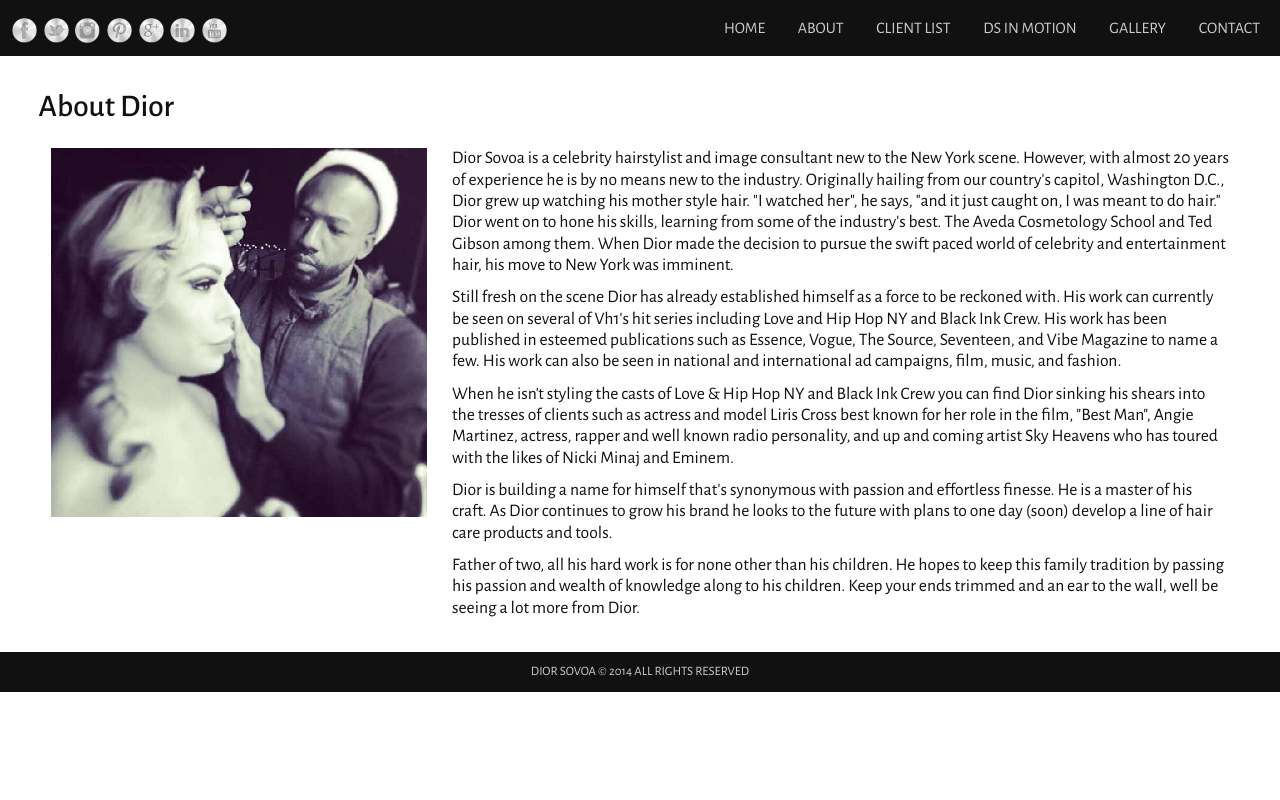
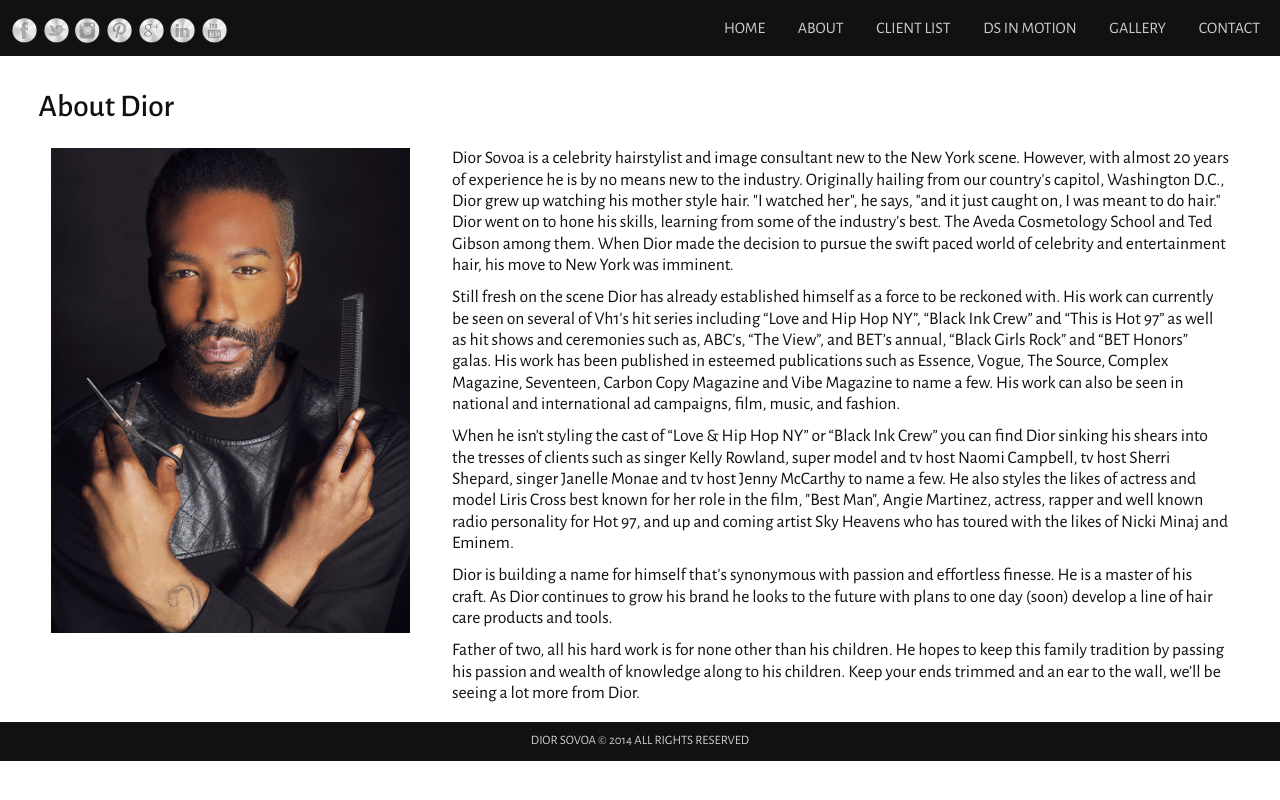
Before and after one commit to skyfaerie/dior-sovoa, a Jekyll site: the page built from about/index.html, in a window 1280 px wide. Shown: the top 800 px of the page. Built offline with Jekyll 4.4.1, drawn with Linux system fonts in a browser that asks for light colours; Markdown is read by kramdown in place of the engine named in the settings.

Commit message:
updated about in in motion pages

```diff
--- a/_sass/app.scss
+++ b/_sass/app.scss
@@ -125,6 +125,10 @@ section {
 
 .portrait {
 	padding-bottom: 15px;
+
+	img {
+		max-height: 485px !important;
+	}
 }
 
 @media(min-width: 768px) {
--- a/about/index.html
+++ b/about/index.html
@@ -7,7 +7,7 @@ title: About
 
 	<h1>About Dior</h1>
 	<div class="portrait">
-		<img src="{{site.baseurl}}/img/about.png">
+		<img src="{{site.baseurl}}/img/about.jpg">
 	</div>
 
 	<div class="bio">
@@ -16,12 +16,11 @@ title: About
 		</p>
 
 		<p>
-			Still fresh on the scene Dior has already established himself as a force to be reckoned with. His work can currently be seen on several of Vh1's hit series including Love and Hip Hop NY and Black Ink Crew. His work has been published in esteemed publications such as Essence, Vogue, The Source, Seventeen, and Vibe Magazine to name a few. His work can also be seen in national and international ad campaigns, film, music, and fashion.
+			Still fresh on the scene Dior has already established himself as a force to be reckoned with. His work can currently be seen on several of Vh1's hit series including “Love and Hip Hop NY”, “Black Ink Crew” and “This is Hot 97” as well as hit shows and ceremonies such as, ABC’s, “The View”, and BET’s annual, “Black Girls Rock” and “BET Honors” galas. His work has been published in esteemed publications such as Essence, Vogue, The Source, Complex Magazine, Seventeen, Carbon Copy Magazine and Vibe Magazine to name a few. His work can also be seen in national and international ad campaigns, film, music, and fashion.
 		</p>
 
 		<p>
-			When he isn't styling the casts of Love & Hip Hop NY and Black Ink Crew you can find Dior sinking his shears into the tresses of clients such as actress and model Liris Cross best known for her role in the film, "Best Man", Angie Martinez, actress, rapper and well known radio personality, and up and coming artist Sky Heavens who has toured with the likes of Nicki Minaj and Eminem.
-
+			When he isn't styling the cast of “Love & Hip Hop NY” or “Black Ink Crew” you can find Dior sinking his shears into the tresses of clients such as singer Kelly Rowland, super model and tv host Naomi Campbell, tv host Sherri Shepard, singer Janelle Monae and tv host Jenny McCarthy to name a few. He also styles the likes of actress and model Liris Cross best known for her role in the film, "Best Man", Angie Martinez, actress, rapper and well known radio personality for Hot 97, and up and coming artist Sky Heavens who has toured with the likes of Nicki Minaj and Eminem.
 		</p>
 
 		<p>
@@ -29,7 +28,7 @@ title: About
 		</p>
 
 		<p>
-			Father of two, all his hard work is for none other than his children. He hopes to keep this family tradition by passing his passion and wealth of knowledge along to his children. Keep your ends trimmed and an ear to the wall, well be seeing a lot more from Dior.
+			Father of two, all his hard work is for none other than his children. He hopes to keep this family tradition by passing his passion and wealth of knowledge along to his children. Keep your ends trimmed and an ear to the wall, we’ll be seeing a lot more from Dior.
 		</p>
 	</div>
 </section>
--- a/css/app.css
+++ b/css/app.css
@@ -465,9 +465,13 @@ section {
 .portrait {
   padding-bottom: 15px;
 }
+/* line 129, ../_sass/app.scss */
+.portrait img {
+  max-height: 485px !important;
+}
 
 @media (min-width: 768px) {
-  /* line 131, ../_sass/app.scss */
+  /* line 135, ../_sass/app.scss */
   .portrait {
     display: inline;
     float: left;
@@ -475,7 +479,7 @@ section {
     margin: 0 1.04167%;
   }
 
-  /* line 135, ../_sass/app.scss */
+  /* line 139, ../_sass/app.scss */
   .bio {
     display: inline;
     float: left;
@@ -484,13 +488,13 @@ section {
   }
 }
 /* masonry */
-/* line 144, ../_sass/app.scss */
+/* line 148, ../_sass/app.scss */
 #container {
   margin: 0 auto;
   padding-left: 40px;
 }
 
-/* line 149, ../_sass/app.scss */
+/* line 153, ../_sass/app.scss */
 .item {
   width: 150px;
   height: 150px;
@@ -498,19 +502,19 @@ section {
   margin-bottom: 50px;
 }
 
-/* line 156, ../_sass/app.scss */
+/* line 160, ../_sass/app.scss */
 #fit-width .masonry {
   margin: 0 auto;
 }
 
 /* filter */
-/* line 162, ../_sass/app.scss */
+/* line 166, ../_sass/app.scss */
 #filter {
   display: none;
   margin-left: 5px;
 }
 
-/* line 168, ../_sass/app.scss */
+/* line 172, ../_sass/app.scss */
 .filter {
   display: inline-block;
   text-align: center;
@@ -519,31 +523,31 @@ section {
   margin-left: 5px;
 }
 
-/* line 182, ../_sass/app.scss */
+/* line 186, ../_sass/app.scss */
 .article {
   padding-bottom: 15px;
 }
-/* line 184, ../_sass/app.scss */
+/* line 188, ../_sass/app.scss */
 .article a {
   display: block;
   padding-bottom: 5px;
 }
 
-/* line 192, ../_sass/app.scss */
+/* line 196, ../_sass/app.scss */
 .art-logo {
   vertical-align: middle;
 }
 
 /* masonry */
 /* masonry */
-/* line 203, ../_sass/app.scss */
+/* line 207, ../_sass/app.scss */
 #gallery {
   margin: 0 auto;
   margin-bottom: 10px;
   padding-left: 40px;
 }
 
-/* line 210, ../_sass/app.scss */
+/* line 214, ../_sass/app.scss */
 .picture {
   width: 150px;
   height: 150px;
@@ -551,19 +555,19 @@ section {
   margin-bottom: 50px;
 }
 
-/* line 217, ../_sass/app.scss */
+/* line 221, ../_sass/app.scss */
 #fit-width .masonry {
   margin: 0 auto;
 }
 
 /* filter */
-/* line 223, ../_sass/app.scss */
+/* line 227, ../_sass/app.scss */
 #filter {
   display: none;
   margin-left: 5px;
 }
 
-/* line 229, ../_sass/app.scss */
+/* line 233, ../_sass/app.scss */
 .filter {
   display: inline-block;
   text-align: center;
@@ -572,7 +576,7 @@ section {
   margin-left: 5px;
 }
 
-/* line 240, ../_sass/app.scss */
+/* line 244, ../_sass/app.scss */
 .details, .form-wrap {
   display: inline;
   float: left;
@@ -580,12 +584,12 @@ section {
   margin: 0 1.04167%;
 }
 
-/* line 244, ../_sass/app.scss */
+/* line 248, ../_sass/app.scss */
 .details {
   padding-bottom: 15px;
 }
 
-/* line 248, ../_sass/app.scss */
+/* line 252, ../_sass/app.scss */
 form {
   padding: 10px 15px;
   max-width: 100%;
@@ -593,29 +597,29 @@ form {
   margin-bottom: 10px;
 }
 
-/* line 255, ../_sass/app.scss */
+/* line 259, ../_sass/app.scss */
 .field-row {
   margin: 10px 0px;
 }
-/* line 258, ../_sass/app.scss */
+/* line 262, ../_sass/app.scss */
 .field-row label {
   display: inline-block;
   padding-top: 8px;
   width: 100%;
 }
-/* line 264, ../_sass/app.scss */
+/* line 268, ../_sass/app.scss */
 .field-row input, .field-row textarea {
   width: 98%;
   padding: 10px 5px;
   margin-left: 2px;
 }
-/* line 270, ../_sass/app.scss */
+/* line 274, ../_sass/app.scss */
 .field-row textarea {
   min-height: 150px;
   margin-bottom: 10px;
 }
 
-/* line 276, ../_sass/app.scss */
+/* line 280, ../_sass/app.scss */
 #btn-submit {
   display: block;
   width: 102.08333%;
@@ -631,20 +635,20 @@ form {
 #btn-submit:after {
   clear: both;
 }
-/* line 279, ../_sass/app.scss */
+/* line 283, ../_sass/app.scss */
 #btn-submit #ss-submit {
   margin-left: 76.04167%;
   padding: 10px 15px;
 }
 
-/* line 285, ../_sass/app.scss */
+/* line 289, ../_sass/app.scss */
 #thanks {
   padding-top: 10px;
   display: none;
 }
 
 @media (min-width: 768px) {
-  /* line 291, ../_sass/app.scss */
+  /* line 295, ../_sass/app.scss */
   .details {
     display: inline;
     float: left;
@@ -652,7 +656,7 @@ form {
     margin: 0 1.04167%;
   }
 
-  /* line 295, ../_sass/app.scss */
+  /* line 299, ../_sass/app.scss */
   .form-wrap {
     display: inline;
     float: left;
@@ -660,16 +664,16 @@ form {
     margin: 0 1.04167%;
   }
 
-  /* line 299, ../_sass/app.scss */
+  /* line 303, ../_sass/app.scss */
   form {
     max-width: 75%;
   }
 
-  /* line 304, ../_sass/app.scss */
+  /* line 308, ../_sass/app.scss */
   .field-row label {
     width: 24%;
   }
-  /* line 308, ../_sass/app.scss */
+  /* line 312, ../_sass/app.scss */
   .field-row input, .field-row textarea {
     width: 70%;
   }
```
Also changed, not shown: clients/motion.html (+7 -1 lines), img/about.jpg (added), img/gallery/in-motion.png (renamed from img/about.png), img/motion/oppa.jpg (added).
